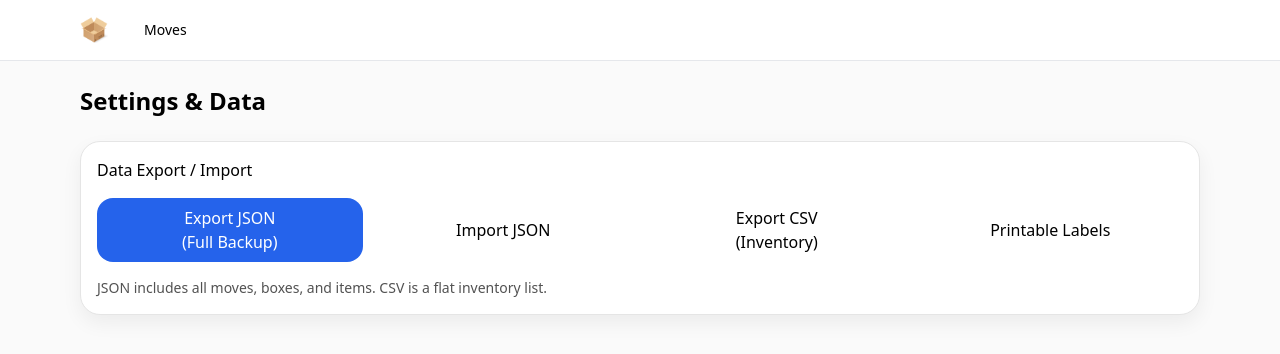
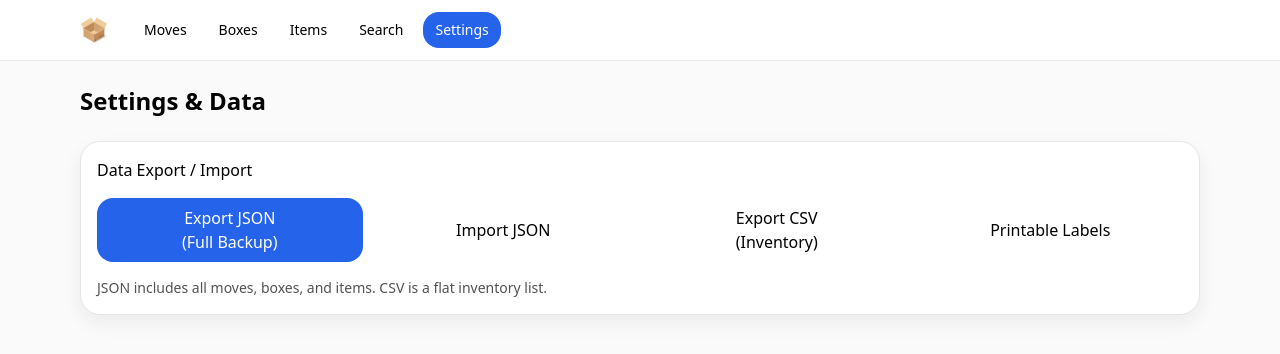
Before and after one commit to digiprofits/boxlisttest, a React (Vite) app: page /moves/1/settings in a window 1280 px wide. Shown: the top 354 px of the page. Built offline with nearby package versions, Linux system fonts and the light colour scheme.

Commit message:
Update TopBar.tsx

```diff
--- a/src/components/TopBar.tsx
+++ b/src/components/TopBar.tsx
@@ -1,10 +1,19 @@
-import { Link, NavLink } from 'react-router-dom';
+import { Link, NavLink, useLocation } from 'react-router-dom';
 import { useUI } from '@/store';
 
-function Tab({ to, children }:{ to:string; children:React.ReactNode }) {
+function Tab({
+  to,
+  children,
+  end = false,
+}: {
+  to: string;
+  children: React.ReactNode;
+  end?: boolean;
+}) {
   return (
     <NavLink
       to={to}
+      end={end}
       className={({ isActive }) => `tab ${isActive ? 'tab-active' : ''}`}
     >
       {children}
@@ -12,8 +21,13 @@ function Tab({ to, children }:{ to:string; children:React.ReactNode }) {
   );
 }
 
-export default function TopBar(){
+export default function TopBar() {
   const { currentMoveId } = useUI();
+  const { pathname } = useLocation();
+
+  // Prefer moveId from the URL so links & active state always match the page
+  const moveFromPath = pathname.match(/\/moves\/([^/]+)/)?.[1];
+  const moveForLinks = moveFromPath || currentMoveId;
 
   return (
     <header className="sticky top-0 z-40 border-b bg-white/90 backdrop-blur">
@@ -24,13 +38,13 @@ export default function TopBar(){
 
         <nav className="ml-2 sm:ml-4 flex-1 overflow-x-auto no-scrollbar">
           <div className="flex items-center gap-1 sm:gap-2">
-            <Tab to="/">Moves</Tab>
-            {currentMoveId && (
+            <Tab to="/" end>Moves</Tab>
+            {moveForLinks && (
               <>
-                <Tab to={`/moves/${currentMoveId}/boxes`}>Boxes</Tab>
-                <Tab to={`/moves/${currentMoveId}/items`}>Items</Tab>
-                <Tab to={`/moves/${currentMoveId}/search`}>Search</Tab>
-                <Tab to={`/moves/${currentMoveId}/settings`}>Settings</Tab>
+                <Tab to={`/moves/${moveForLinks}/boxes`}>Boxes</Tab>
+                <Tab to={`/moves/${moveForLinks}/items`}>Items</Tab>
+                <Tab to={`/moves/${moveForLinks}/search`}>Search</Tab>
+                <Tab to={`/moves/${moveForLinks}/settings`}>Settings</Tab>
               </>
             )}
           </div>
```
